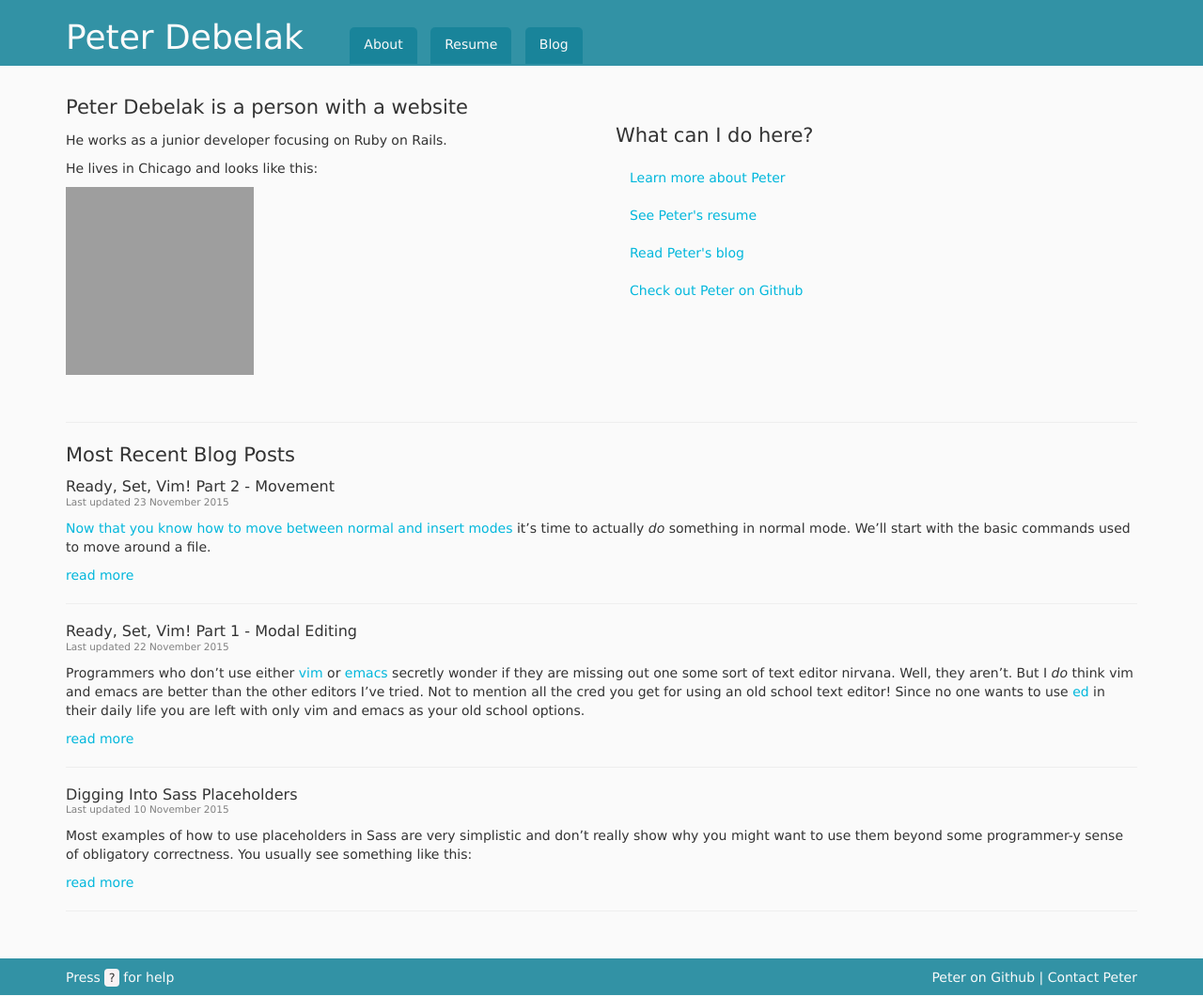
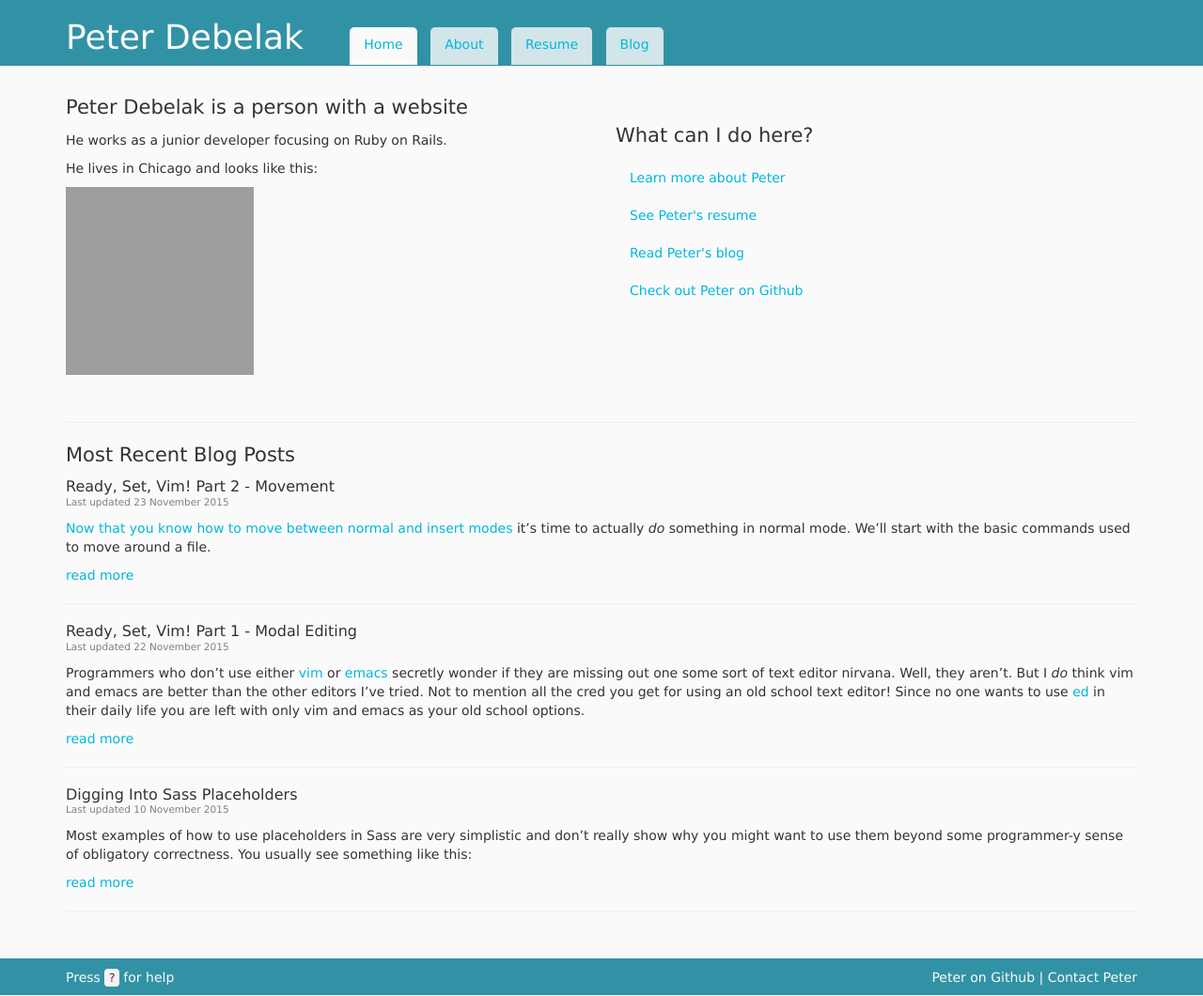
Before and after one commit to pdebelak/peterdebelak.com, a Jekyll site: the page built from index.html, in a window 1280 px wide. Shown: the whole page at 94% size. Built offline with Jekyll 4.4.1, drawn with Linux system fonts in a browser that asks for light colours; comment, search, counter and statistics services are not loaded; grey boxes are pictures that could not be loaded.

Commit message:
Update nav styling

```diff
--- a/_layouts/home.html
+++ b/_layouts/home.html
@@ -35,9 +35,10 @@
     <div class="wrapper">
       <header class="main-header">
         <div class="main">
-          <h1><a id="home" href="/">Peter Debelak</a></h1>
+          <h1><a href="/">Peter Debelak</a></h1>
           <nav class="header-nav">
             <ul>
+              <li class="{% if page.active == "home" %}active{% endif %}"><a id="home" href="/">Home</a></li>
               <li class="{% if page.active == "about" %}active{% endif %}"><a id="about" href="/about/">About</a></li>
               <li class="{% if page.active == "resume" %}active{% endif %}"><a id="resume" href="/resume/">Resume</a></li>
               <li class="{% if page.active == "blog" %}active{% endif %}"><a id="blog" href="/blog">Blog</a></li>
--- a/css/_layout.scss
+++ b/css/_layout.scss
@@ -31,11 +31,12 @@ img {
 %wrapper-bars {
   @extend %container;
   background-color: rgba($brand-primary, 0.80);
-  a {
+}
+
+%wrapper-link {
+  @extend %wrapper-bar-links;
+  &:hover, &:focus, &:visited {
     @extend %wrapper-bar-links;
-    &:hover, &:focus, &:visited {
-      @extend %wrapper-bar-links;
-    }
   }
 }
 
@@ -47,6 +48,9 @@ img {
   }
   h1 {
     display: inline-block;
+    a {
+      @extend %wrapper-link;
+    }
   }
 }
 
@@ -72,21 +76,26 @@ img {
     padding-right: 5px;
     padding-left: 5px;
     a {
-      padding: 10px 15px 13px 15px;
+      padding: 10px 15px 14px 15px;
       border-top-left-radius: 5px;
       border-top-right-radius: 5px;
-      background: rgba($brand-primary, 0.5);
+      background: rgba($body-bg, 0.8);
     }
     &.active {
       a {
         background: $body-bg;
-        color: $brand-primary;
       }
     }
     &:hover, &:focus {
       a {
-        background: rgba($body-bg, 0.7);
         color: $brand-primary;
+        text-decoration: underline;
+      }
+    }
+    #home {
+      display: none;
+      @media(min-width: $tablet-size) {
+        display: inline;
       }
     }
   }
@@ -100,6 +109,9 @@ img {
 .main-footer {
   @extend %wrapper-bars;
   @extend %footer;
+  a {
+    @extend %wrapper-link;
+  }
 }
 
 .push {
--- a/index.html
+++ b/index.html
@@ -1,7 +1,7 @@
 ---
 layout: home
 title: Home
-active: ""
+active: "home"
 description: News, hints, and tips about Peter Debelak - a computer programmer living in Chicago
 ---
 
```
Also changed, not shown: _drafts/how-to-read-a-man-page.md (+1 -1 lines), _drafts/ready-set-vim-pt-3.md (added, +8 -0 lines).
